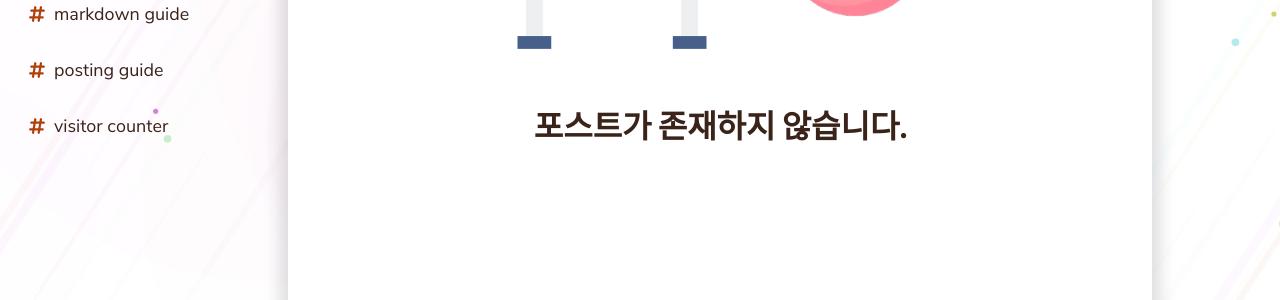
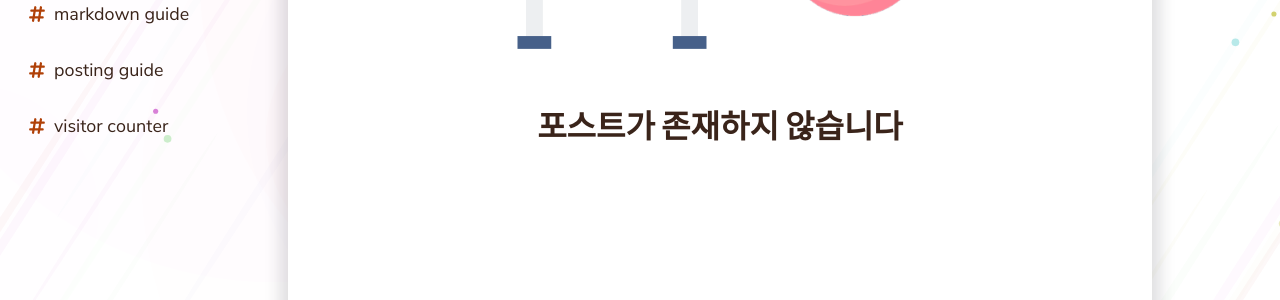
Before and after one commit to ssotok12/selfcode.kr, a Jekyll site: the page built from _pages/Category B/Subcategory c/index.md, in a window 1280 px wide and 965 px high. Shown: the part 482-782 px from the top of the window. Built offline with Jekyll 4.4.1, drawn with Linux system fonts in a browser that asks for light colours.

Commit message:
no message

```diff
--- a/_includes/pagination.html
+++ b/_includes/pagination.html
@@ -56,7 +56,7 @@
     {% if post_counts == 0 %}
         <div class="no-posts">
             <img src="{{ '/assets/img/sorry.png'' | prepend: site.baseurl }}"></img>
-            <h1>포스트가 존재하지 않습니다.</h1>
+            <h1>포스트가 존재하지 않습니다</h1>
         </div>
     {% endif %}
 </div>
```
Also changed, not shown: other parts of _includes/pagination.html (+1 -1 lines).
